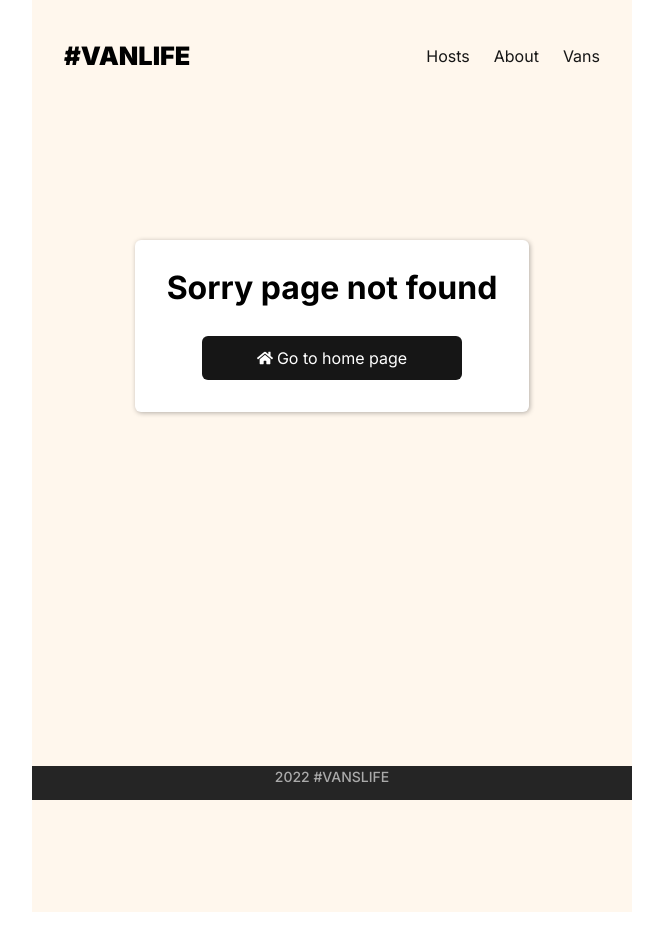
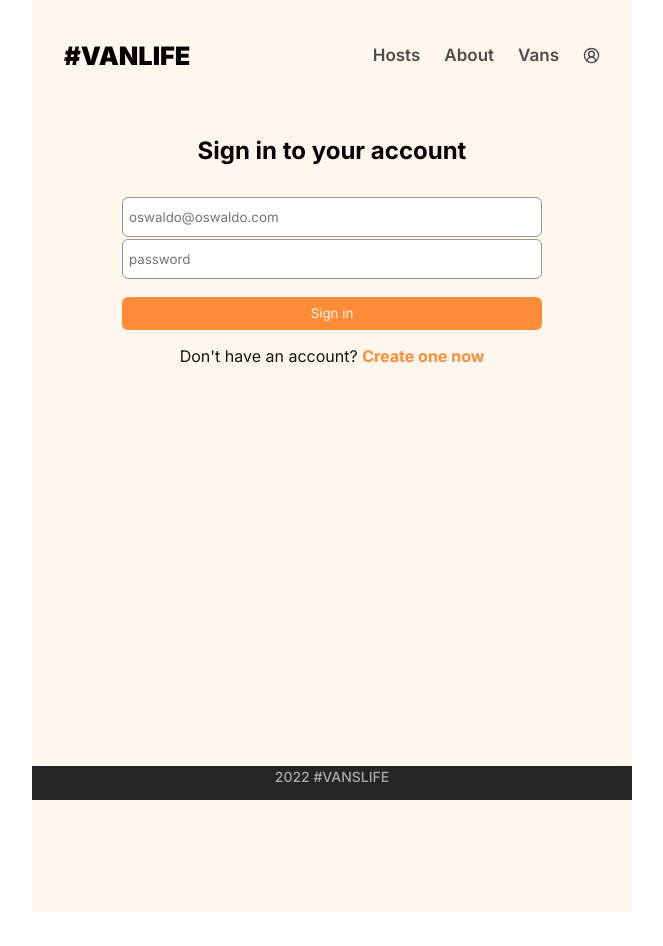
Before and after one commit to Ozzie1311/react-router, a React (Vite) app: page /login in a window 1280 px wide. Before the commit this address had no page. Shown: the whole page, without its empty margins (308-971 px from the left). Built offline with nearby package versions, Linux system fonts and the light colour scheme.

Commit message:
Adding protected routes

```diff
--- a/src/App.jsx
+++ b/src/App.jsx
@@ -2,6 +2,7 @@ import { BrowserRouter, Routes, Route } from 'react-router-dom'
 import { Home } from './pages/Home'
 import { About } from './pages/About'
 import { Vans } from './pages/Vans/Vans'
+import { Login } from './pages/Login'
 import { VansDetailed } from './pages/Vans/VansDetailed'
 import { Layout } from './pages/Layout'
 import { HostLayout } from './pages/Host/HostLayout'
@@ -14,23 +15,25 @@ import { HostVanInfo } from './pages/Host/HostVanInfo'
 import { HostVanPricing } from './pages/Host/HostVanPricing'
 import { HostVanPhotos } from './pages/Host/HostVanPhotos'
 import { ErrorPage } from './pages/ErrorPage'
+import { AuthRequired } from './pages/AuthRequired'
+
 export const App = () => {
   return (
     <BrowserRouter>
       <Routes>
         <Route element={<Layout />}>
-          <Route path='*' element={<ErrorPage />} />
           <Route index element={<Home />} />
           <Route path='about' element={<About />} />
           <Route path='vans' element={<Vans />} />
+          <Route path='login' element={<Login />} />
           <Route path='vans/:id' element={<VansDetailed />} />
 
+          <Route element={<AuthRequired />}>
             <Route path='host' element={<HostLayout />}>
               <Route index element={<Dashboard />} />
               <Route path='income' element={<Income />} />
               <Route path='reviews' element={<Reviews />} />
               <Route path='vans' element={<HostVan />} />
-
               <Route path='vans/:id' element={<HostVanDetail />}>
                 <Route index element={<HostVanInfo />} />
                 <Route path='pricing' element={<HostVanPricing />} />
@@ -38,6 +41,8 @@ export const App = () => {
               </Route>
             </Route>
           </Route>
+          <Route path='*' element={<ErrorPage />} />
+        </Route>
       </Routes>
     </BrowserRouter>
   )
--- /dev/null
+++ b/src/Styles/Login.css
@@ -0,0 +1,56 @@
+section.form-login {
+  background-color: #fff7ed;
+  height: 100vh;
+}
+
+form {
+  display: flex;
+  flex-direction: column;
+  margin: 0 auto;
+  gap: 2px;
+  width: 70%;
+}
+
+h1.form-login-title {
+  padding-top: 24px;
+  margin-bottom: 32px;
+  text-align: center;
+}
+
+form > input {
+  padding: 6px;
+  border-radius: 6px;
+  border: 1px solid #959595;
+  color: #161616;
+  font-family: Inter, sans-serif;
+  line-height: 26px;
+}
+
+form > input:focus {
+  outline: 1px solid #202020;
+}
+
+form > button {
+  margin-top: 16px;
+  padding: 6px 0px;
+  font-family: Inter, sans-serif;
+  border-radius: 6px;
+  border: none;
+  background-color: #ff8c38;
+  color: #fff7ed;
+  line-height: 21px;
+  cursor: pointer;
+  margin-bottom: 16px;
+}
+
+p.form-p {
+  text-align: center;
+  font-size: 16px;
+  color: #161616;
+}
+
+p > a {
+  font-weight: 700;
+  color: #ff8c38;
+  text-decoration: none;
+}
--- a/src/components/MainHeader.jsx
+++ b/src/components/MainHeader.jsx
@@ -1,4 +1,5 @@
 import { NavLink } from 'react-router-dom'
+import { LuCircleUserRound } from 'react-icons/lu'
 
 export const MainHeader = () => {
   return (
@@ -9,21 +10,27 @@ export const MainHeader = () => {
       <div>
         <NavLink
           className={({ isActive }) => (isActive ? 'active-link' : null)}
-          to='/host'
+          to='host'
         >
           Hosts
         </NavLink>
         <NavLink
           className={({ isActive }) => (isActive ? 'active-link' : null)}
-          to='/about'
+          to='about'
         >
           About
         </NavLink>
         <NavLink
           className={({ isActive }) => (isActive ? 'active-link' : null)}
-          to='/vans'
+          to='vans'
         >
           Vans
+        </NavLink>
+        <NavLink
+          className={({ isActive }) => (isActive ? 'active-link' : null)}
+          to='login'
+        >
+          <LuCircleUserRound />
         </NavLink>
       </div>
     </header>
--- a/src/index.css
+++ b/src/index.css
@@ -43,14 +43,18 @@ header .logo {
 header div {
   display: flex;
   gap: 24px;
+  align-items: center;
+  justify-content: center;
 }
 
-header div .link {
+header div .active-link,
+header div > a {
   color: #4d4d4d;
   font-family: Inter, sans-serif;
   font-weight: 600;
-  font-size: 16px;
+  font-size: 17px;
   line-height: 22.92px;
+  display: flex;
 }
 
 section.home {
--- /dev/null
+++ b/src/pages/AuthRequired.jsx
@@ -0,0 +1,11 @@
+import { Outlet, Navigate } from 'react-router-dom'
+
+export const AuthRequired = () => {
+  const authenticated = false
+
+  if (!authenticated) {
+    return <Navigate to='/login' />
+  }
+
+  return <Outlet />
+}
--- /dev/null
+++ b/src/pages/Login.jsx
@@ -0,0 +1,51 @@
+import { LuCircleUserRound } from 'react-icons/lu'
+import { Link, Navigate } from 'react-router-dom'
+import { useState } from 'react'
+import '../Styles/Login.css'
+
+export const Login = () => {
+  const [loginFormData, setLoginFormData] = useState({
+    email: '',
+    password: '',
+  })
+
+  const handleSubmit = (e) => {
+    e.preventDefault()
+    console.log(loginFormData)
+  }
+
+  const handleChange = (e) => {
+    const { value, name } = e.target
+    setLoginFormData((prevData) => ({
+      ...prevData,
+      [name]: value,
+    }))
+  }
+
+  console.log(loginFormData)
+  return (
+    <section className='form-login'>
+      <h1 className='form-login-title'>Sign in to your account</h1>
+      <form onSubmit={handleSubmit}>
+        <input
+          type='email'
+          placeholder='oswaldo@oswaldo.com'
+          name='email'
+          onChange={handleChange}
+          value={loginFormData.email}
+        />
+        <input
+          type='password'
+          placeholder='password'
+          name='password'
+          onChange={handleChange}
+          value={loginFormData.password}
+        />
+        <button>Sign in</button>
+      </form>
+      <p className='form-p'>
+        Don't have an account? <Link>Create one now</Link>
+      </p>
+    </section>
+  )
+}
```
Lines whose indentation alone changed are shown as unchanged.
